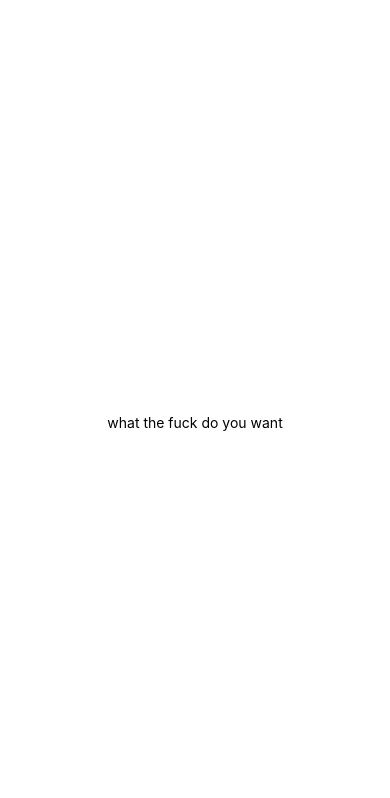
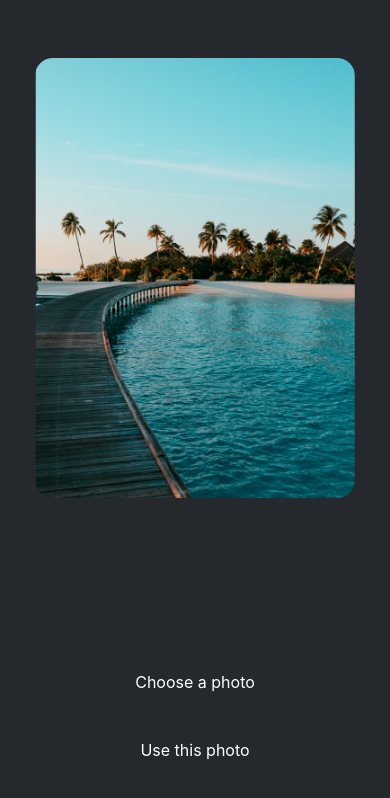
Before and after one commit to rasyadmar/exposnacktutorial, a React Native app: screen / in a window 390 px wide. Shown: the top 798 px of the page. Built offline with nearby package versions, Linux system fonts and the light colour scheme.

Commit message:
1st page, image holder & pressable button

```diff
--- a/App.js
+++ b/App.js
@@ -1,10 +1,23 @@
 import { StatusBar } from 'expo-status-bar';
-import { StyleSheet, Text, View } from 'react-native';
+import { StyleSheet, Text, View, Image } from 'react-native';
+
+//components
+import ImageViewer from './components/ImageViewer';
+import Button from './components/Button';
+
+//Images
+const PlaceholderImage = require('./assets/images/background-image.png');
 
 export default function App() {
   return (
     <View style={styles.container}>
-      <Text>what the fuck do you want</Text>
+      <View style={styles.imageContainer}>
+        <ImageViewer placeholderImageSource={PlaceholderImage}/>
+      </View>
+      <View style={styles.footerContainer}>
+        <Button label="Choose a photo" />
+        <Button label="Use this photo" />
+      </View>
       <StatusBar style="auto" />
     </View>
   );
@@ -13,8 +26,16 @@
 const styles = StyleSheet.create({
   container: {
     flex: 1,
-    backgroundColor: '#fff',
+    backgroundColor: '#25292e',
     alignItems: 'center',
     justifyContent: 'center',
   },
+  imageContainer: {
+    flex: 1,
+    paddingTop: 58,
+  },
+  footerContainer: {
+    flex: 1 / 3,
+    alignItems: 'center',
+  },
 });
--- /dev/null
+++ b/components/Button.js
@@ -0,0 +1,40 @@
+import { StyleSheet, View, Pressable, Text } from "react-native";
+
+export default function Button({ label }) {
+  return (
+    <View style={styles.buttonContainer}>
+      <Pressable
+        style={styles.button}
+        onPress={() => alert("You pressed a button.")}
+      >
+        <Text style={styles.buttonLabel}>{label}</Text>
+      </Pressable>
+    </View>
+  );
+}
+
+const styles = StyleSheet.create({
+    buttonContainer: {
+      width: 320,
+      height: 68,
+      marginHorizontal: 20,
+      alignItems: 'center',
+      justifyContent: 'center',
+      padding: 3,
+    },
+    button: {
+      borderRadius: 10,
+      width: '100%',
+      height: '100%',
+      alignItems: 'center',
+      justifyContent: 'center',
+      flexDirection: 'row',
+    },
+    buttonIcon: {
+      paddingRight: 8,
+    },
+    buttonLabel: {
+      color: '#fff',
+      fontSize: 16,
+    },
+  });
--- /dev/null
+++ b/components/ImageViewer.js
@@ -0,0 +1,15 @@
+import { StyleSheet, Image } from 'react-native';
+
+export default function ImageViewer({ placeholderImageSource }) {
+  return (
+    <Image source={placeholderImageSource} style={styles.image} />
+  );
+}
+
+const styles = StyleSheet.create({
+  image: {
+    width: 320,
+    height: 440,
+    borderRadius: 18,
+  },
+});
```
